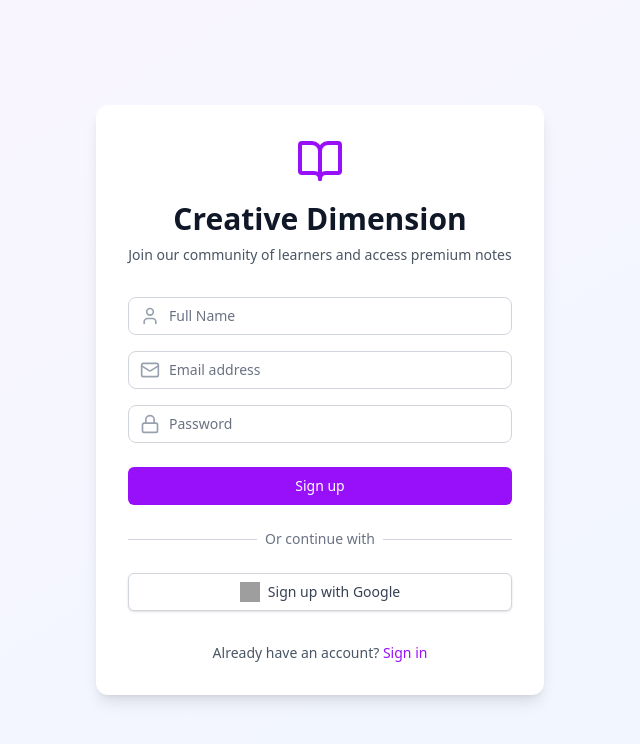
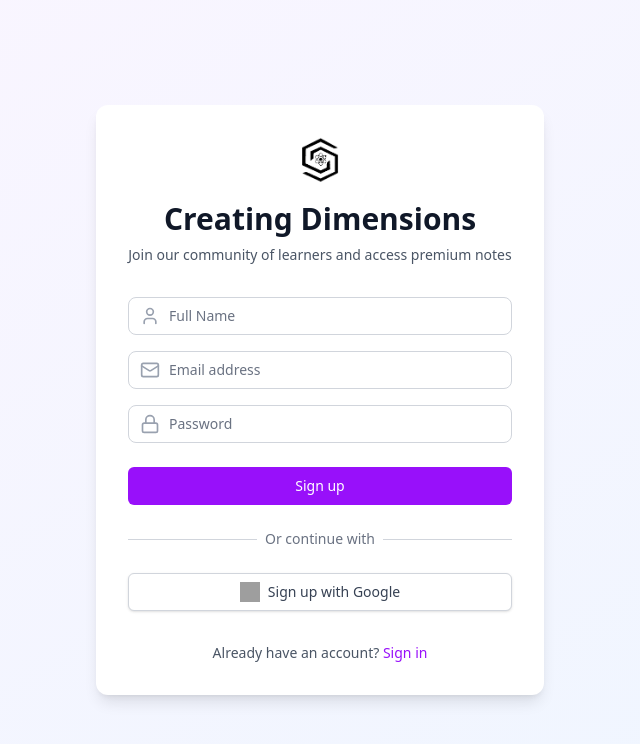
Before and after one commit to piyushtiwari2711/Creating-Dimensions, a React (Vite) app in the folder frontend/: page /signup in a window 1280 px wide. Shown: the top 744 px of the page, without its empty margins (320-960 px from the left). Built offline with nearby package versions, Linux system fonts and the light colour scheme; no server answers; grey boxes are pictures that could not be loaded.

Commit message:
update files of frontend

```diff
--- a/frontend/src/components/Footer.jsx
+++ b/frontend/src/components/Footer.jsx
@@ -1,5 +1,5 @@
 import { BookOpen, Send } from 'lucide-react';
-
+import {Link as ScrollLink} from 'react-scroll';
 export function Footer() {
   return (
     <footer className="bg-gray-900 text-white py-12">
@@ -8,7 +8,7 @@ export function Footer() {
           <div>
             <div className="flex items-center space-x-2 mb-6">
               <BookOpen className="h-6 w-6 text-blue-400" />
-              <span className="text-xl font-bold">Creating Dimension</span>
+              <span className="text-xl font-bold">Creating Dimensions</span>
             </div>
             <p className="text-gray-400">
               Empowering students with premium study materials and expert guidance.
@@ -17,10 +17,10 @@ export function Footer() {
           <div>
             <h4 className="text-lg font-semibold mb-4">Quick Links</h4>
             <ul className="space-y-2">
-              <li><a href="#" className="text-gray-400 hover:text-white">Home</a></li>
-              <li><a href="#" className="text-gray-400 hover:text-white">About Us</a></li>
-              <li><a href="#" className="text-gray-400 hover:text-white">Notes</a></li>
-              <li><a href="#" className="text-gray-400 hover:text-white">Mentors</a></li>
+              <li><ScrollLink to='hero-section' duration = {500}  smooth={true} className="text-gray-400 hover:text-white cursor-pointer">Home</ScrollLink></li>
+              <li><ScrollLink to='mentor-section' duration = {500}  smooth={true} className="text-gray-400 hover:text-white cursor-pointer">Mentors</ScrollLink></li>
+              <li><ScrollLink to='contact-section' duration = {500}  smooth={true} className="text-gray-400 hover:text-white cursor-pointer">Contact</ScrollLink></li>
+              {/* <li><a href="#" className="text-gray-400 hover:text-white">Mentors</a></li> */}
             </ul>
           </div>
           <div>
--- a/frontend/src/pages/Signin.jsx
+++ b/frontend/src/pages/Signin.jsx
@@ -35,7 +35,8 @@ function Signin() {
       <div className="max-w-md w-full space-y-8 bg-white p-8 rounded-xl shadow-lg">
         <div className="text-center">
           <div className="flex justify-center">
-            <BookOpen className="h-12 w-12 text-purple-600" />
+           <img src="./logo.png" alt="logo"  className="h-12 "/>
+            {/* <BookOpen className="h-12 w-12 text-purple-600" /> */}
           </div>
           <h2 className="mt-4 text-3xl font-extrabold text-gray-900">
             Welcome Back
--- a/frontend/src/pages/Signup.jsx
+++ b/frontend/src/pages/Signup.jsx
@@ -33,10 +33,11 @@ function Signup() {
       <div className="max-w-md w-full space-y-8 bg-white p-8 rounded-xl shadow-lg">
         <div className="text-center">
           <div className="flex justify-center">
-            <BookOpen className="h-12 w-12 text-purple-600" />
+          <img src="./logo.png" alt="logo"  className="h-12"/>
+            {/* <BookOpen className="h-12 w-12 text-purple-600" /> */}
           </div>
           <h2 className="mt-4 text-3xl font-extrabold text-gray-900">
-            Creative Dimension
+            Creating Dimensions
           </h2>
           <p className="mt-2 text-sm text-gray-600">
             Join our community of learners and access premium notes
```
